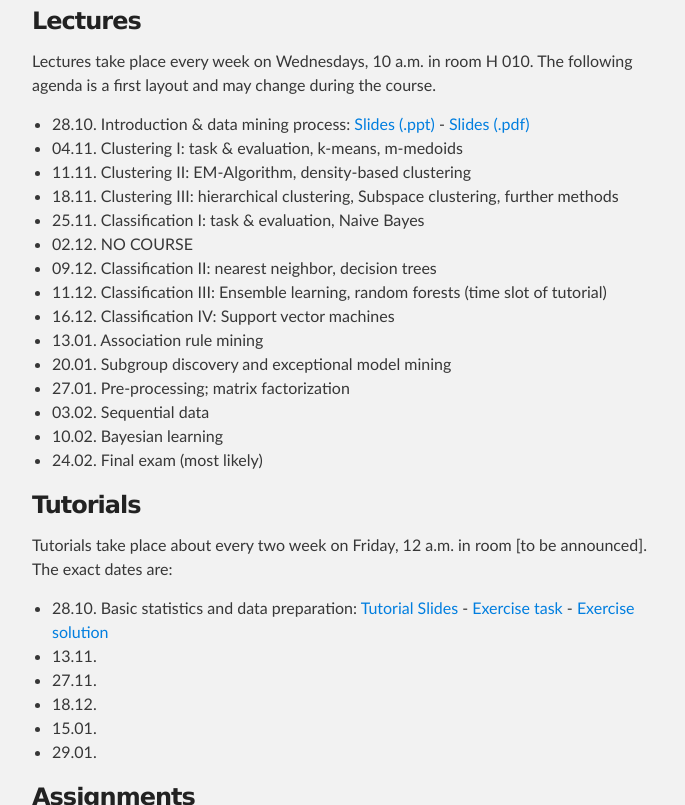
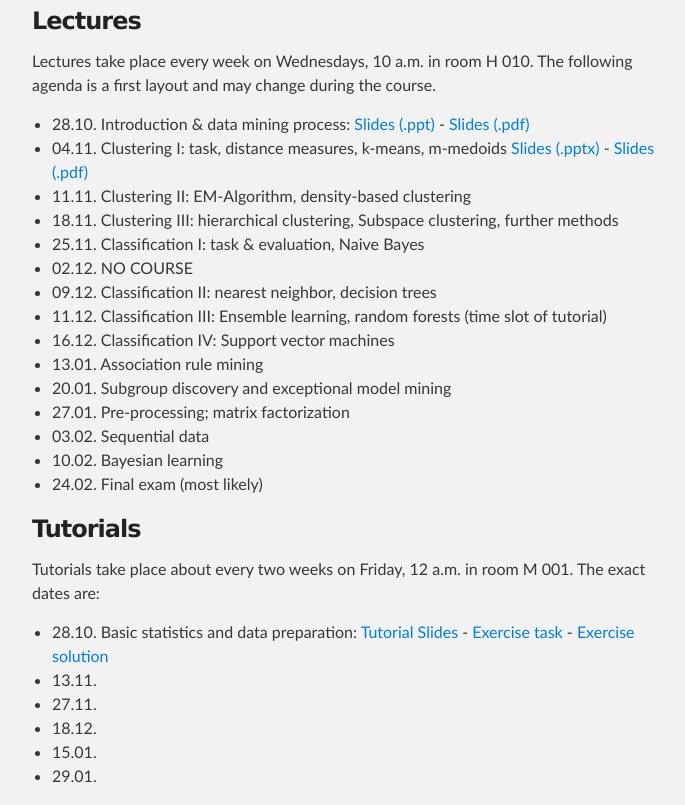
Before and after one commit to gesiscss/mlkoblenz, a plain HTML site: page index.html in a window 1280 px wide. Shown: the part 414-1219 px from the top of the page, without its empty margins (288-973 px from the left). Drawn offline with Linux system fonts and the light colour scheme.

Commit message:
Signed-off-by: Florian Lemmerich <florian@lemmerich.net>

```diff
--- a/index.html
+++ b/index.html
@@ -43,7 +43,7 @@
 
 <ul>
   <li>28.10. Introduction & data mining process: <a href="materials/lectures/Lecture1-overview-and-motivation-ppt.zip" aria-hidden="true">Slides (.ppt)</a> - <a href="materials/lectures/Lecture1-overview-and-motivation-pdf.zip" aria-hidden="true">Slides (.pdf)</a></li>
-  <li>04.11. Clustering I: task & evaluation, k-means, m-medoids</li>
+  <li>04.11. Clustering I: task, distance measures, k-means, m-medoids <a href="materials/lectures/Lecture2-clusteringI-pptx.zip" aria-hidden="true">Slides (.pptx)</a> - <a href="materials/lectures/Lecture2-clusteringI-pdf.zip" aria-hidden="true">Slides (.pdf)</a></li>
   <li>11.11. Clustering II: EM-Algorithm, density-based clustering</li>
   <li>18.11. Clustering III: hierarchical clustering, Subspace clustering, further methods</li>
   <li>25.11. Classification I: task & evaluation, Naive Bayes</li>
@@ -61,7 +61,7 @@
 
 <h3>
 <a id="tutorials" class="anchor" href="#tutorials" aria-hidden="true"><span class="octicon octicon-link"></span></a>Tutorials</h3>
-<p> Tutorials take place about every two week on Friday, 12 a.m. in room [to be announced]. The exact dates are:</p>
+<p> Tutorials take place about every two weeks on Friday, 12 a.m. in room M 001. The exact dates are:</p>
 
 <ul>
   <li>28.10. Basic statistics and data preparation: <a href="materials/tutorials/mldm2015-tutorial1.zip" aria-hidden="true">Tutorial Slides</a> - <a href="materials/tutorials/mldm2015-exercise1-task.zip" aria-hidden="true">Exercise task</a>  - <a href="materials/tutorials/mldm2015-exercise1-solution.zip" aria-hidden="true">Exercise solution</a></li>
```
Also changed, not shown: 2 other files.
